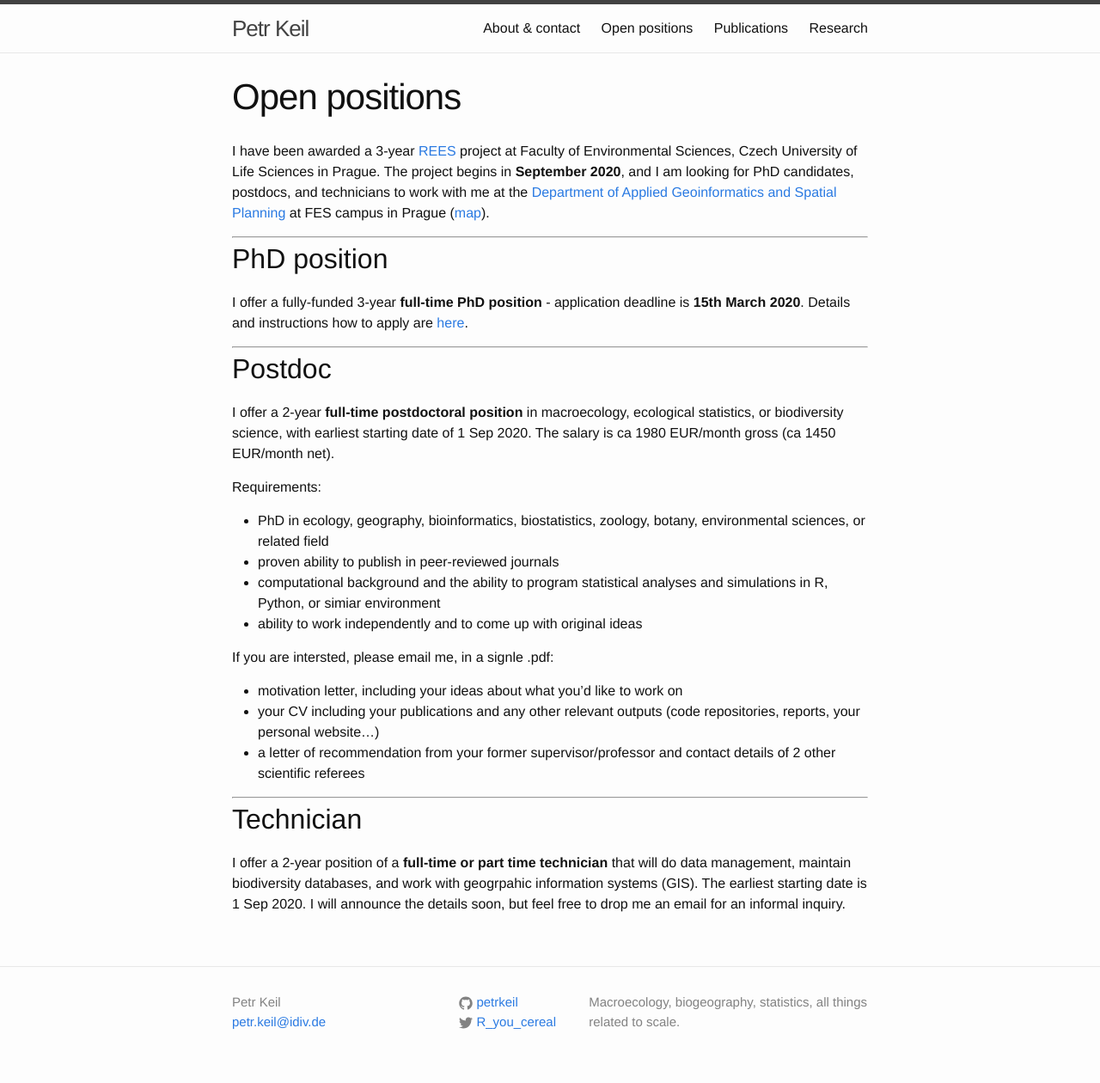
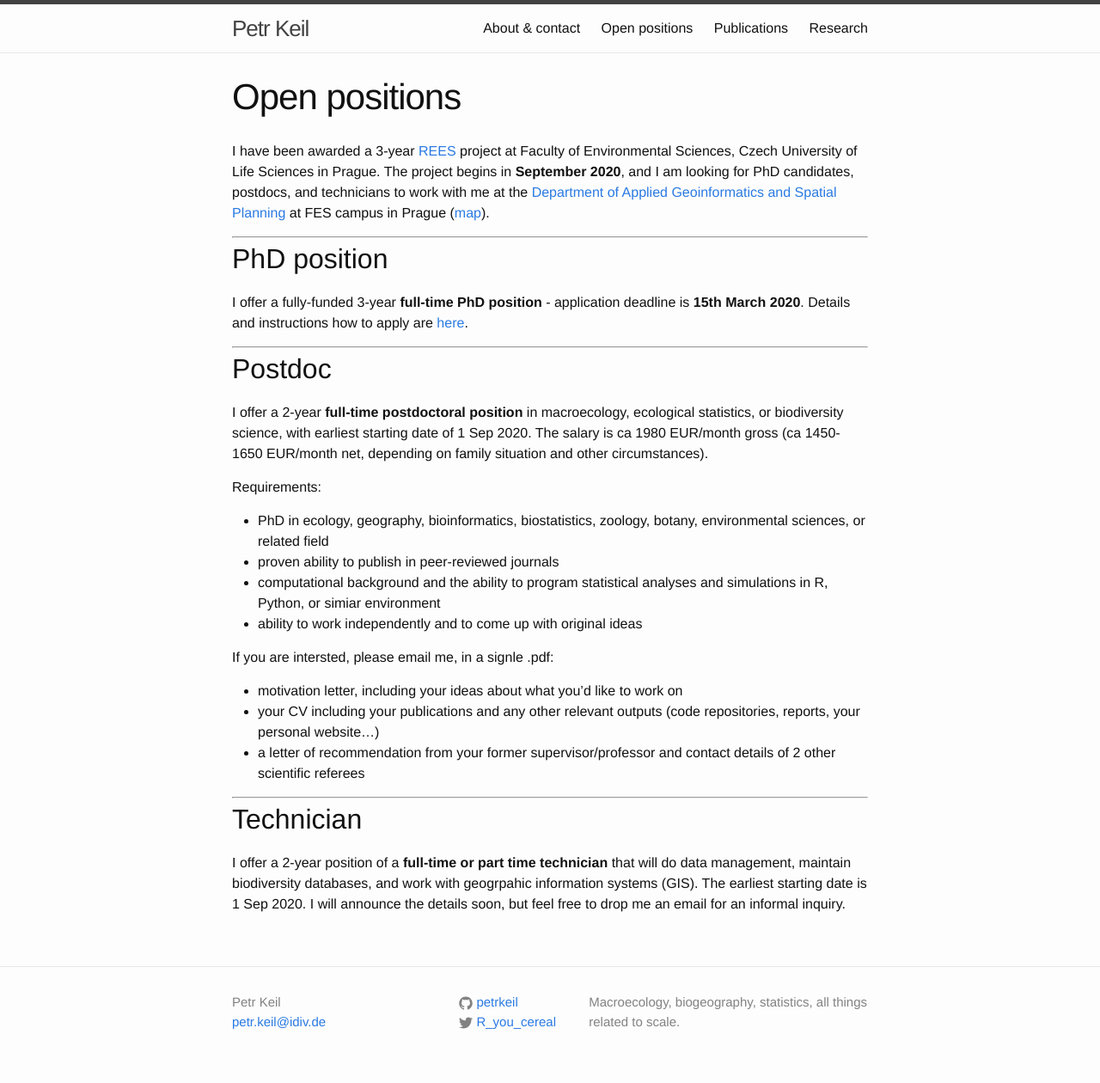
Before and after one commit to petrkeil/website, a Jekyll site: the page built from positions.md, in a window 1280 px wide. Shown: the whole page at 86% size. Built offline with Jekyll 4.4.1, drawn with Linux system fonts in a browser that asks for light colours.

Commit message:
positions updated 5

```diff
--- a/positions.md
+++ b/positions.md
@@ -19,7 +19,7 @@ I offer a fully-funded 3-year **full-time PhD position** - application deadline
 ## Postdoc
 
 I offer a 2-year **full-time postdoctoral position** in macroecology, ecological statistics, or biodiversity science, with earliest starting date of 1 Sep 2020.
-The salary is ca 1980 EUR/month gross (ca 1450 EUR/month net).
+The salary is ca 1980 EUR/month gross (ca 1450-1650 EUR/month net, depending on family situation and other circumstances).
 
 Requirements:
 
```
